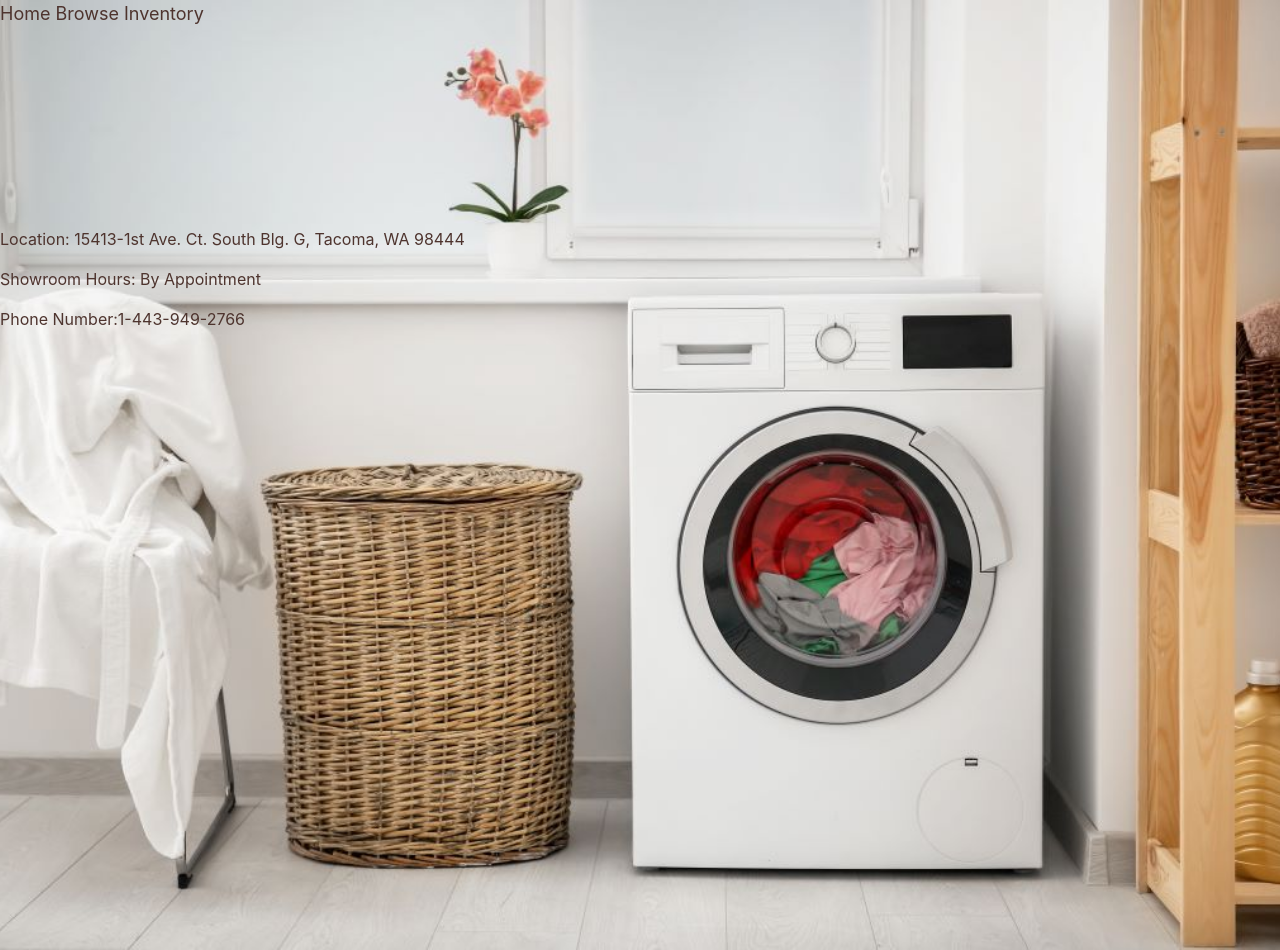
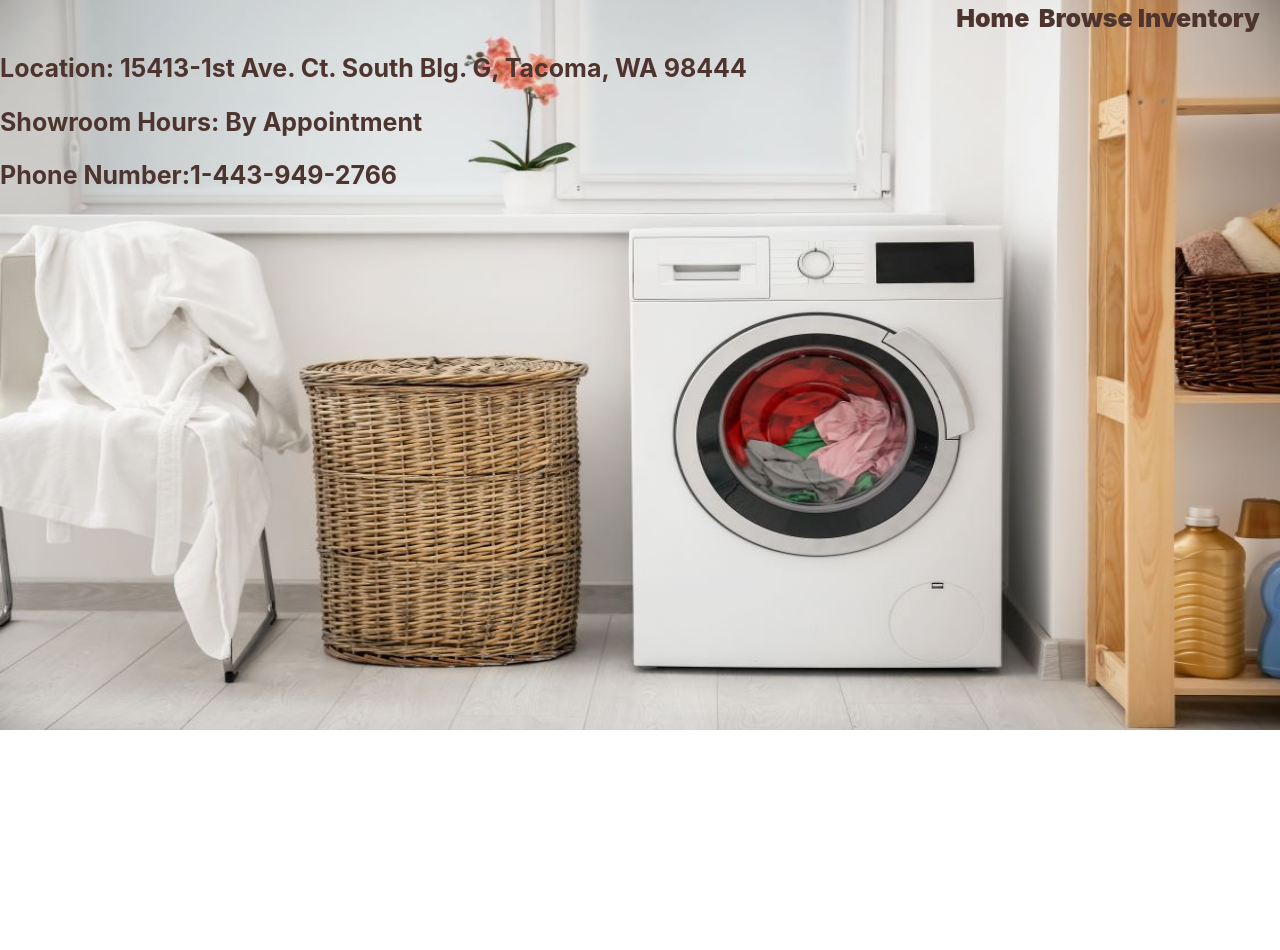
Before and after one commit to kodiakshuksan/Mathias_Appliances, a plain HTML site: page storeInfo.html in a window 1280 px wide. After the commit the page ends 800 px from the top, so only its background shows below. Drawn offline with nearby package versions, Linux system fonts and the light colour scheme.

Commit message:
almost near done

```diff
--- a/infoStyle.css
+++ b/infoStyle.css
@@ -1,23 +1,44 @@
 .laundryPic {
   background-image: url("images/storeInfoPic.jpg");
   background-repeat: no-repeat;
-  width: 1038px;
-  height: 950px;
-  background-size: cover;
-  background-position: center;
-  background-position: bottom;
+
+  width: 100%;
+  height: 730px;
+  background-size: 100% 100%;
 }
 
-.storeData {
+p {
+  font-size: 25px;
   color: #4e342e;
-  padding-top: 200px;
+  font-weight: bolder;
 }
 
-.storeInfoNav {
-  color: #4e342e;
-  font-size: 18px;
+p.address {
+  padding-top: 50px;
 }
 
 a {
   color: #4e342e;
 }
+
+a.storeInfoLink {
+  font-size: 25px;
+  font-weight: 900;
+}
+
+a.browseInvLink {
+  font-size: 25px;
+  font-weight: 900;
+  padding-left: 5px;
+}
+
+.barItems {
+  float: inline-end;
+  float: right;
+  margin-right: 20px;
+}
+
+a:hover {
+  background-color: yellow;
+  color: blueviolet;
+}
--- a/storeInfo.html
+++ b/storeInfo.html
@@ -8,19 +8,20 @@
     <link rel="stylesheet" type="text/css" href="infostyle.css">
     <title>Mathias Appliances</title>
 </head>
-<body class="laundryPic">
-   <main>
-        <section>
-            <nav class="storeInfoNav">
-                <a href="./index.html">Home</a>
-                <a href="https://offerup.com/p/21498274" target="_blank" >Browse Inventory</a>
-            </nav>
-                <div class="storeData">
+<body>
+
+<div class="laundryPic">
+            <navbar class="barItems">
+                <a class="storeInfoLink" href="./index.html">Home</a>
+                <a class="browseInvLink" href="https://offerup.com/p/21498274" target="_blank" >Browse Inventory</a>
+            </navbar>
+
                     <p class="address">Location: 15413-1st Ave. Ct. South Blg. G, Tacoma, WA 98444</p>
                     <p class="hours">Showroom Hours: By Appointment</p>
                     <p class="phoneNumber">Phone Number:1-443-949-2766</p>
-                </div>
-        </section>
-    </main>
+
+
+</div>
+
 </body>
 </html>
--- a/style.css
+++ b/style.css
@@ -2,13 +2,31 @@ body {
   background-image: url("images/landingPagePic.jpg");
 }
 
-.hello {
+.businessName {
+  text-align: center;
   color: #4e342e;
-  justify-content: center;
-  padding-top: 200px;
-  text-align: center;
+  padding-top: 140px;
+  font-size: 60px;
+  font-weight: 900;
+  font-family: serif;
 }
 
 a {
   color: #4e342e;
+  float: right;
+  margin-right: 110px;
 }
+
+a.storeInfoLink {
+  font-size: 25px;
+  font-weight: 900;
+}
+
+a:hover {
+  background-color: yellow;
+  color: blueviolet;
+}
+
+a:active {
+  color: red;
+}
```
Also changed, not shown: index.html (+3 -4 lines).
